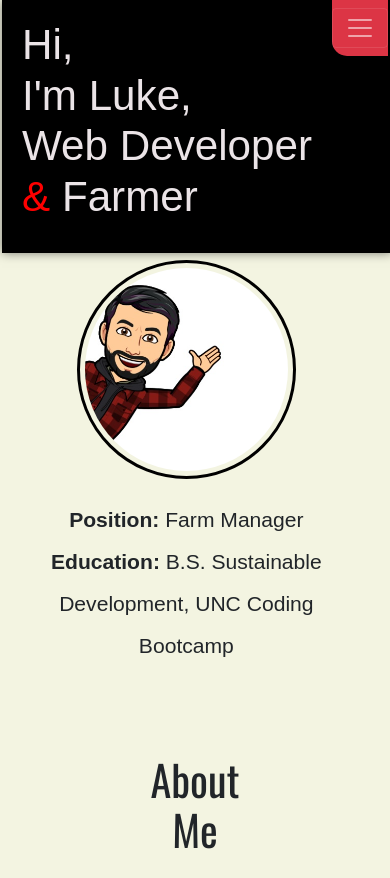
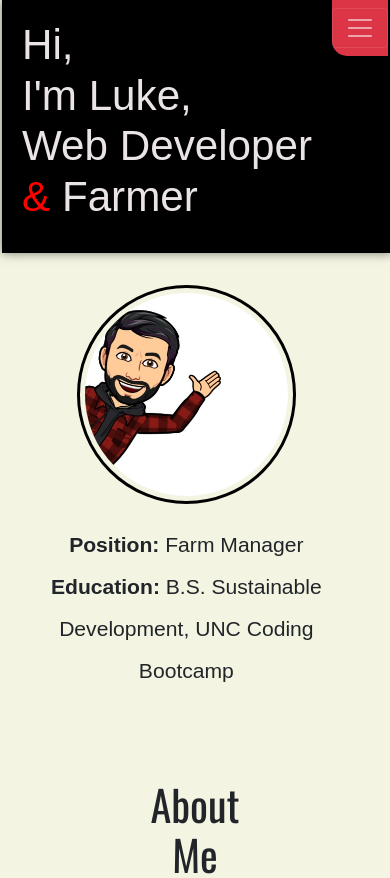
Before and after one commit to woffordlm/lucius_wofford_portfolio, a plain HTML site: page index.html in a window 390 px wide. Shown: the top 878 px of the page. Drawn offline with nearby package versions, Linux system fonts and the light colour scheme.

Commit message:
header change

```diff
--- a/assets/css/style.css
+++ b/assets/css/style.css
@@ -320,7 +320,8 @@ header nav ul li:hover {
 
    .hero{
     background-image: none;
-   height: 200px;
+   height: 225px;
+   width : 100%
 
    }
 
```
